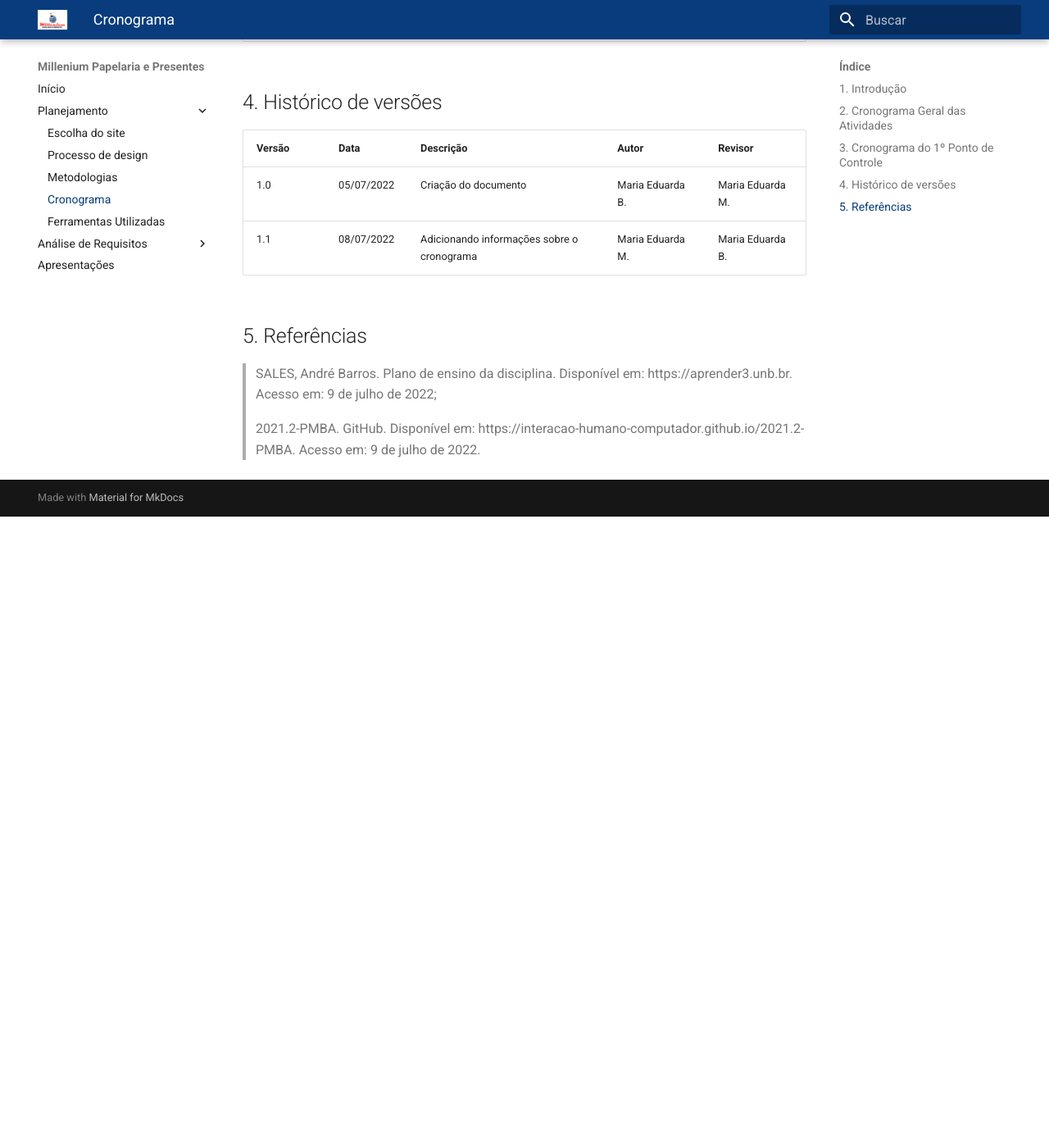
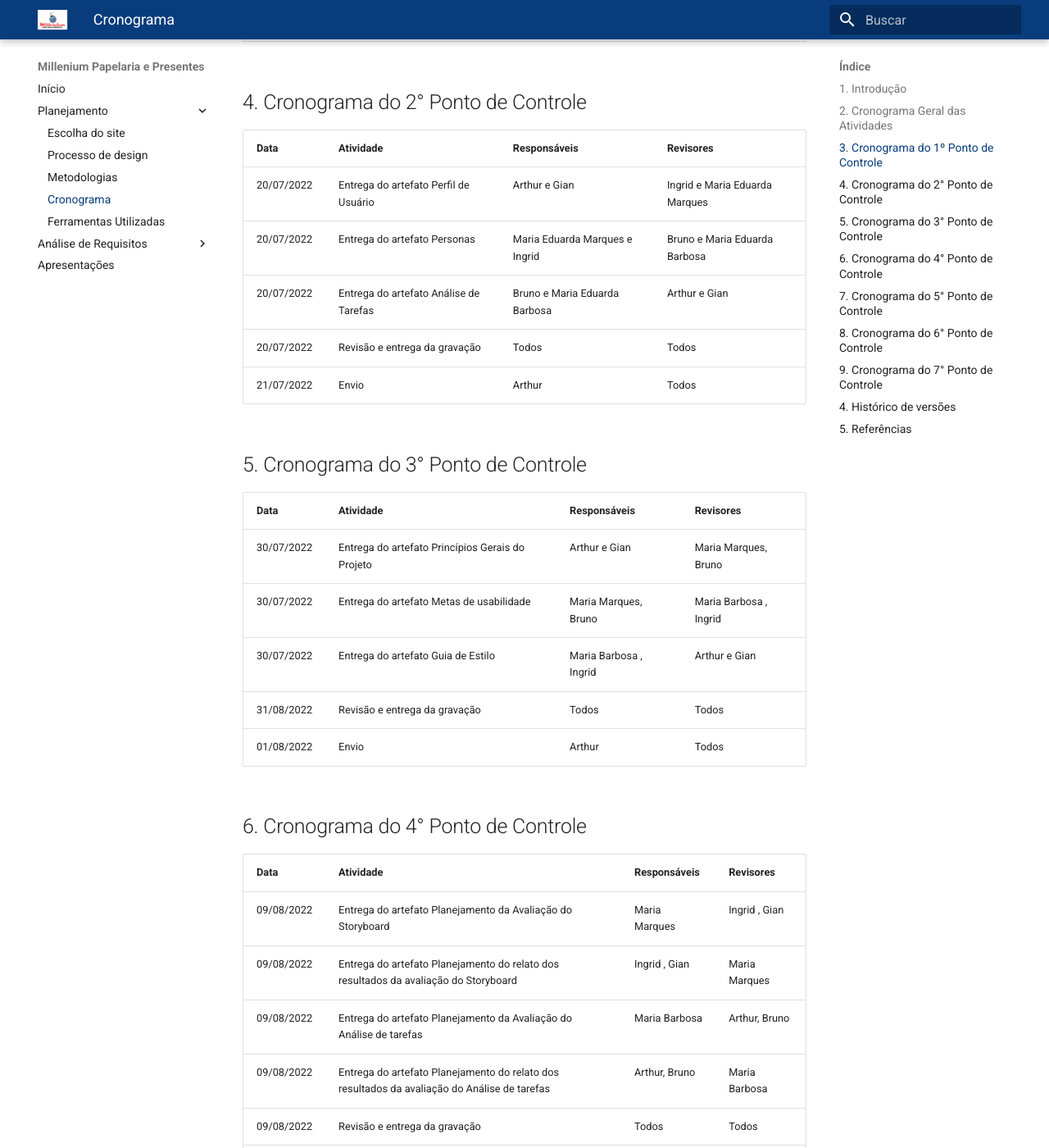
Before and after one commit to Interacao-Humano-Computador/2022.1-Millenium-Papelaria, an MkDocs documentation site: the page built from docs/planejamento/cronograma.md, in a window 1280 px wide and 1400 px high, scrolled down 2206 px. Shown: the whole window at 82% size. Built offline with MkDocs 1.6.1 and Material for MkDocs 9.7.7, drawn with Linux system fonts in a browser that asks for light colours; before the commit the page ends 2836 px from its top, so only the background shows below that; some of the changed text lies outside the part shown.

Commit message:
Update cronograma.md

```diff
--- a/docs/planejamento/cronograma.md
+++ b/docs/planejamento/cronograma.md
@@ -42,12 +42,68 @@ Este documento apresenta o cronograma geral das atividades e o cronograma de cad
 | 09/07/2022 | Revisão e entrega da gravação | Todos | Todos |
 | 10/07/2022 | Envio | Arthur | Todos |
 
+## 4. Cronograma do 2° Ponto de Controle
+| Data | Atividade | Responsáveis | Revisores
+| ---------- | ------ | -----------------------| --------------------------------------- |
+| 20/07/2022 | Entrega do artefato Perfil de Usuário | Arthur e Gian | Ingrid e Maria Eduarda Marques |
+| 20/07/2022 | Entrega do artefato Personas | Maria Eduarda Marques e Ingrid | Bruno e Maria Eduarda Barbosa |
+| 20/07/2022 | Entrega do artefato Análise de Tarefas | Bruno e Maria Eduarda Barbosa | Arthur e Gian |
+| 20/07/2022 | Revisão e entrega da gravação | Todos | Todos |
+| 21/07/2022 | Envio | Arthur | Todos |
+
+## 5. Cronograma do 3° Ponto de Controle
+| Data | Atividade | Responsáveis | Revisores
+| ---------- | ------ | -----------------------| --------------------------------------- |
+| 30/07/2022 | Entrega do artefato Princípios Gerais do Projeto | Arthur e Gian | Maria Marques, Bruno |
+| 30/07/2022 | Entrega do artefato Metas de usabilidade | Maria Marques, Bruno | Maria Barbosa , Ingrid |
+| 30/07/2022 | Entrega do artefato Guia de Estilo| Maria Barbosa , Ingrid | Arthur e Gian |
+| 31/08/2022 | Revisão e entrega da gravação | Todos | Todos |
+| 01/08/2022 | Envio | Arthur | Todos |
+
+## 6. Cronograma do 4° Ponto de Controle
+| Data | Atividade | Responsáveis | Revisores
+| ---------- | ------ | -----------------------| --------------------------------------- |
+| 09/08/2022 | Entrega do artefato Planejamento da Avaliação do Storyboard | Maria Marques | Ingrid , Gian |
+| 09/08/2022 | Entrega do artefato Planejamento do relato dos resultados da avaliação do Storyboard | Ingrid , Gian | Maria Marques |
+| 09/08/2022 | Entrega do artefato Planejamento da Avaliação do Análise de tarefas | Maria Barbosa | Arthur, Bruno |
+| 09/08/2022 | Entrega do artefato Planejamento do relato dos resultados da avaliação do Análise de tarefas | Arthur, Bruno | Maria Barbosa |
+| 09/08/2022 | Revisão e entrega da gravação | Todos | Todos |
+| 11/08/2022 | Envio | Arthur | Todos |
+
+## 7. Cronograma do 5° Ponto de Controle
+| Data | Atividade | Responsáveis | Revisores
+| ---------- | ------ | -----------------------| --------------------------------------- |
+| 15/08/2022 | Entrega do artefato Relato dos resultados do Story Board e da Análise de tarefas | Ingrid, Gian | Maria Marques e Maria Barbosa |
+| 15/08/2022 | Entrega do artefato Planejamento da Avaliação do Protótipo de Papel | Maria Marques e Maria Barbosa | Arthur, Bruno  |
+| 15/08/2022 | Entrega do artefato Planejamento do relato dos resultados da avaliação do Protótipo de Papel | Arthur, Bruno | Ingrid, Gian |
+| 16/08/2022 | Revisão e entrega da gravação | Todos | Todos |
+| 17/08/2022 | Envio | Arthur | Todos |
+
+## 8. Cronograma do 6° Ponto de Controle
+| Data | Atividade | Responsáveis | Revisores
+| ---------- | ------ | -----------------------| --------------------------------------- |
+| 20/08/2022 | Verificação dos artefatos | Todos os integrantes | Todos os integrantes |
+| 21/08/2022 | Revisão e entrega da gravação | Todos | Todos |
+| 22/08/2022 | Envio | Arthur | Todos |
+
+## 9. Cronograma do 7° Ponto de Controle
+| Data | Atividade | Responsáveis | Revisores
+| ---------- | ------ | -----------------------| --------------------------------------- |
+| 03/09/2022 | Entrega do artefato Relato dos resultados do Protótipo de Papel | Maria Marques e Maria Barbosa | Arthur, Bruno |
+| 03/09/2022 | Entrega do artefato Planejamento da Avaliação do protótipo de alta fidelidade | Ingrid, Gian | Maria Marques e Maria Barbosa |
+| 03/09/2022 | Entrega do artefato Planejamento do relato dos resultados da avaliação do protótipo de alta fidelidade | Arthur, Bruno | Ingrid, Gian |
+| 04/09/2022 | Revisão e entrega da gravação | Todos | Todos |
+| 05/09/2022 | Envio | Arthur | Todos |
+
+
+
 ## 4. Histórico de versões
 
 | Versão | Data       | Descrição             | Autor           | Revisor |
 | ------ | ---------- | --------------------- | ------------    |---------|
 | 1.0    | 05/07/2022 | Criação do documento  | Maria Eduarda B. | Maria Eduarda M. |
-| 1.1  | 08/07/2022 | Adicionando informações sobre o cronograma | Maria Eduarda M. | Maria Eduarda B. |
+| 1.1    | 08/07/2022 | Adicionando informações sobre o cronograma | Maria Eduarda M. | Maria Eduarda B. |
+| 1.2    | 21/07/2022 | Adição de todos os pontos de controle | Arthur Henrique | Maria Eduarda M. |
 
 ## 5. Referências
 
```
